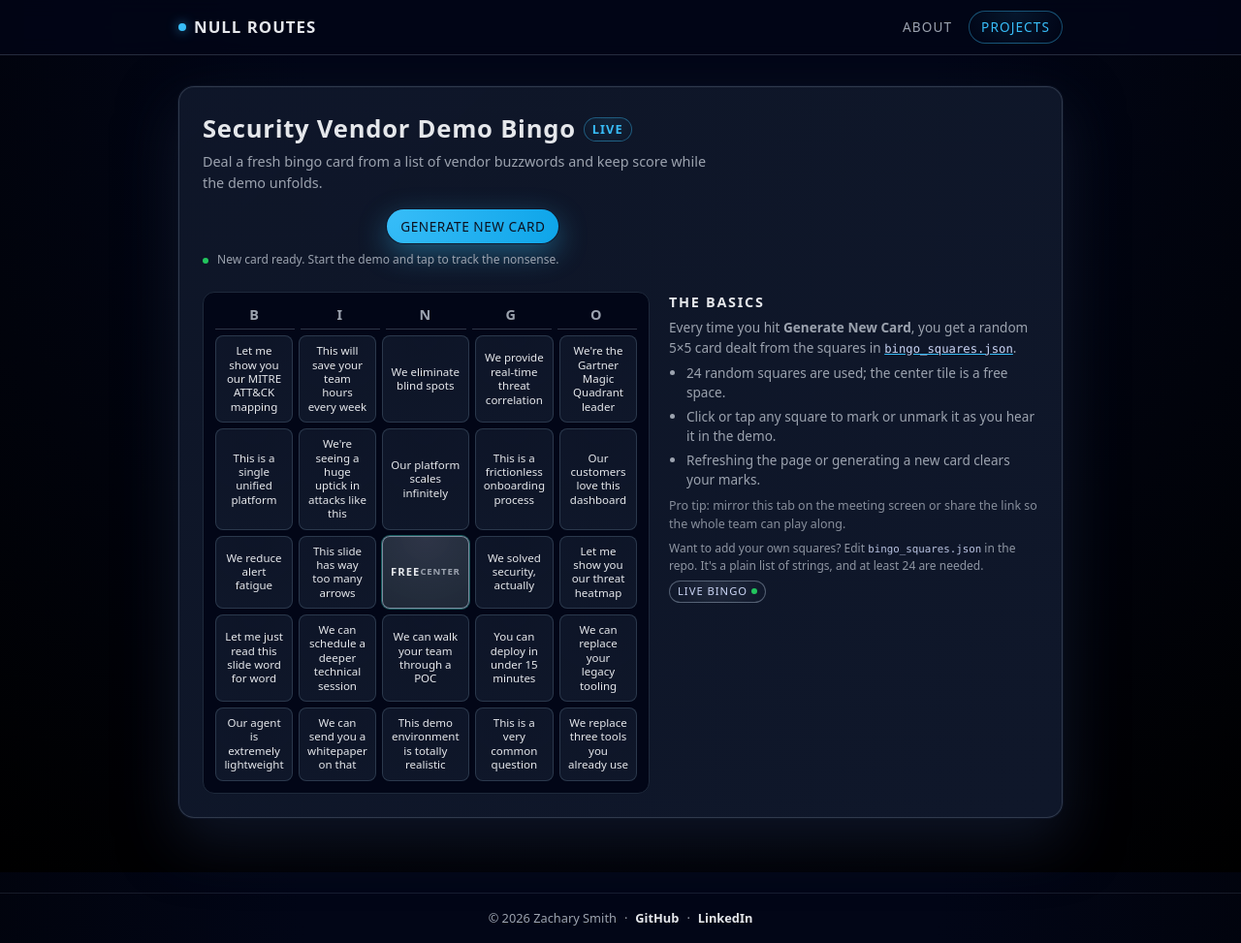
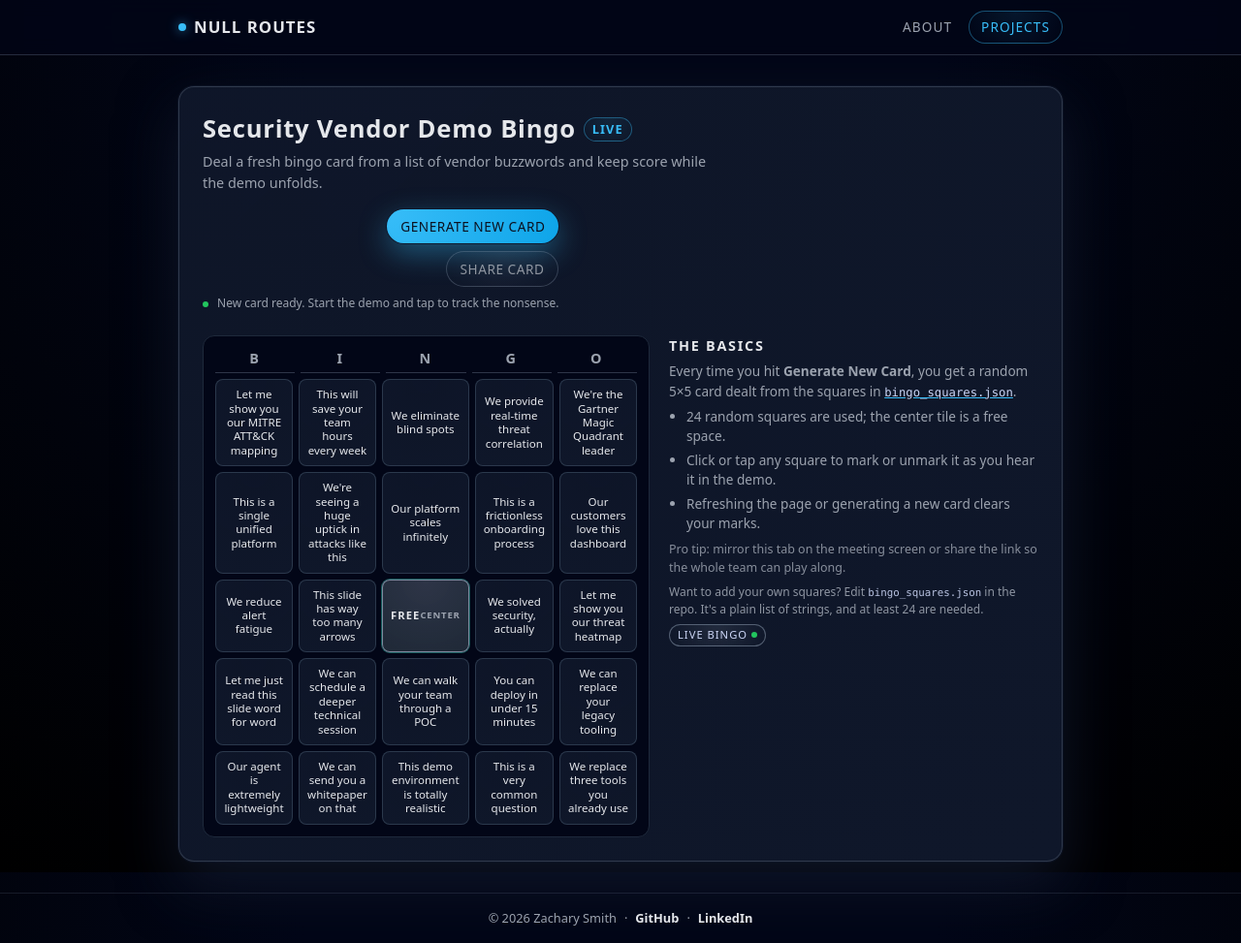
Before and after one commit to Null-Routes/Null-Routes.github.io, a Jekyll site: the page built from projects/vendor-bingo.html, in a window 1280 px wide and 973 px high. Shown: the whole window at 97% size. Built offline with Jekyll 4.4.1, drawn with Linux system fonts in a browser that asks for light colours.

Commit message:
Add share dialog for vendor bingo card

```diff
--- a/projects/vendor-bingo.html
+++ b/projects/vendor-bingo.html
@@ -24,6 +24,9 @@
     <div class="controls">
       <button id="generateBtn" class="button" type="button">
         <span>Generate New Card</span>
+      </button>
+      <button id="shareBtn" class="button button--ghost" type="button" disabled>
+        <span>Share Card</span>
       </button>
       <div id="status" class="status" role="status" aria-live="polite">
         <span class="dot"></span>Ready when your vendor is.
@@ -67,3 +70,15 @@
     </div>
   </div>
 </div>
+
+<dialog id="shareDialog" class="share-dialog" aria-labelledby="shareTitle">
+  <h2 id="shareTitle">Your card</h2>
+  <img id="shareImg" class="share-dialog__img" alt="Bingo card with the marked squares highlighted" />
+  <p id="shareMsg" class="share-dialog__msg" role="status" aria-live="polite"></p>
+  <div class="button-row">
+    <a id="shareDownload" class="button" href="#" download="vendor-bingo-card.png">Download PNG</a>
+    <button id="shareNative" class="button button--ghost" type="button" hidden>Share&hellip;</button>
+    <button id="shareCopy" class="button button--ghost" type="button" hidden>Copy image</button>
+    <button id="shareClose" class="button button--ghost" type="button">Close</button>
+  </div>
+</dialog>
```
